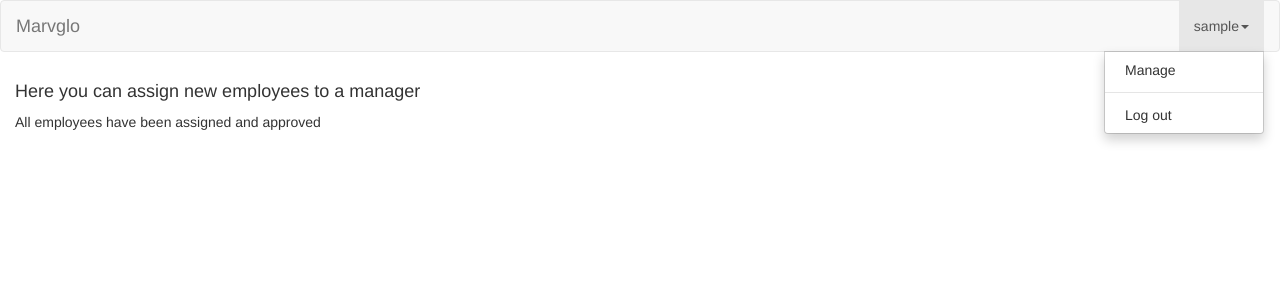
After one commit to nnkut/marvglo_crm, a Django app: page /manage/ in a window 1280 px wide, after a click that opens the changed part. The commit adds this page. Shown: the top 300 px of the page. Run offline with Django 3.2, Linux system fonts and the light colour scheme; a user stored in the database is signed in; tables that the repository leaves empty hold one stand-in row (values such as "Sample post"); some libraries are stand-ins or nearby versions.

Commit message:
Implement employee assignment and approval process

```diff
--- a/marvglo/models.py
+++ b/marvglo/models.py
@@ -12,7 +12,7 @@ class Employee(models.Model):
     admin_approved = models.BooleanField(default=False)
 
     def __str__(self):
-        return '[' + str(self.level) + '] ' + self.user.username
+        return self.user.username
 
 
 class SaleItem(models.Model):
--- a/marvglo/urls.py
+++ b/marvglo/urls.py
@@ -7,5 +7,6 @@ urlpatterns = [
     url(r'^transaction/(?P<transaction_id>[0-9]+)/', views.view_transaction),
     url(r'^transaction/submit', views.submit_transaction),
     url(r'^transaction/amend/(?P<transaction_id>[0-9]+)', views.amend_transaction),
+    url(r'^manage/', views.manage),
     url(r'^$', views.index),
 ]
--- a/marvglo/views.py
+++ b/marvglo/views.py
@@ -1,4 +1,6 @@
 import registration
+from django.contrib.auth.decorators import login_required
+from django.contrib.auth.models import User
 from django.dispatch import receiver
 from django.shortcuts import render, redirect
 from django.views.decorators.http import require_GET, require_POST
@@ -10,6 +12,12 @@ from marvglo_crm.settings import MAX_EMPLOYEE_LEVEL, PERSONAL_BONUS_COMMISSION,
 
 @require_GET
 def index(request):
+    if not request.user.is_authenticated:
+        ctx = {
+            'isAuthenticated': request.user.is_authenticated,
+        }
+        return render(request, 'marvglo/home.html', ctx)
+
     # Collect transactions for lower levels
     employee = request.user.employee
     transactions = []
@@ -17,11 +25,9 @@ def index(request):
     subEmployeeQueue = Queue.PriorityQueue()
     for sub_emp in list(employee.employee_set.all()):
         subEmployeeQueue.put(sub_emp)
-    # subEmployeeQueue.put(list(employee.employee_set.all()))
     while not subEmployeeQueue.empty():
         sub_employee = subEmployeeQueue.get()
         transactions.extend(list(sub_employee.transaction_set.all()))
-        # subEmployeeQueue.put(list(sub_employee.employee_set.all()))
         for sub_emp in list(sub_employee.employee_set.all()):
             subEmployeeQueue.put(sub_emp)
 
@@ -56,6 +62,7 @@ def register_new_player(sender, **kwargs):
     employee.save()
 
 
+@login_required(login_url='reg/login/')
 @require_GET
 def remove_transaction(request, transaction_id):
     try:
@@ -69,9 +76,11 @@ def remove_transaction(request, transaction_id):
     return redirect(index)
 
 
+@login_required(login_url='reg/login/')
 @require_GET
 def view_transaction(request, transaction_id):
     ctx = {
+        'employee': request.user.employee,
         'isAuthenticated': request.user.is_authenticated,
         'adminApproved': request.user.employee.admin_approved,
         'items': list(SaleItem.objects.all())
@@ -111,3 +120,28 @@ def amend_transaction(request, transaction_id):
         # did not even exist
         pass
     return redirect(index)
+
+
+@login_required(login_url='reg/login/')
+def manage(request):
+    if request.method == 'GET':
+        employees = Employee.objects.filter(admin_approved=False)
+        ctx = {
+            'employee': request.user.employee,
+            'isAuthenticated': request.user.is_authenticated,
+            'any_unassigned': len(list(employees)) != 0,
+            'unassigned_employees': list(employees),
+            'managers': list(Employee.objects.filter(level__lte=2))  # those who can manage lowest level employees
+        }
+        return render(request, 'marvglo/manage.html', ctx)
+    else:
+        try:
+            employee = Employee.objects.get(user=User.objects.get(username=request.POST['employee']))
+            manager = Employee.objects.get(user=User.objects.get(username=request.POST['manager']))
+            employee.boss = manager
+            employee.admin_approved = True
+            employee.save()
+        except:
+            #shit
+            pass
+        return redirect(manage)
--- a/templates/base.html
+++ b/templates/base.html
@@ -30,7 +30,7 @@
                     <li class="dropdown">
                       <a href="#" class="dropdown-toggle" data-toggle="dropdown" role="button" aria-haspopup="true" aria-expanded="false">{{ user.username }}<span class="caret"></span></a>
                       <ul class="dropdown-menu">
-                        <li><a href="/manage">Manage</a></li>
+                        <li {% ifequal employee.level 3 %}class="disabled"{% endifequal %}><a href="/manage">Manage</a></li>
                         <li role="separator" class="divider"></li>
                         <li><a href="/reg/logout">Log out</a></li>
                       </ul>
--- a/templates/marvglo/home.html
+++ b/templates/marvglo/home.html
@@ -84,8 +84,8 @@
                 </td>
                 <td>
                     {% if transaction.owner == employee %}
-                        <a href="/transaction/{{ transaction.id }}"><span class="glyphicon glyphicon-cog"></span></a>
-                        <a href="/transaction/remove/{{ transaction.id }}"><span class="glyphicon glyphicon-remove"></span></a>
+                        <a href="/transaction/{{ transaction.id }}"><span class="glyphicon glyphicon-cog">Amend</span></a>
+                        <a href="/transaction/remove/{{ transaction.id }}"><span class="glyphicon glyphicon-remove">Remove</span></a>
                     {% else %}
                         -
                     {% endif %}
--- /dev/null
+++ b/templates/marvglo/manage.html
@@ -0,0 +1,35 @@
+{% extends '../base.html' %}
+{% load static %}
+
+{% block title %} Marvglo - Manage Employees {% endblock %}
+{% block scripts %}
+
+{% endblock %}
+
+{% block content %}
+    <h4>Here you can assign new employees to a manager </h4>
+    {% if any_unassigned %}
+        <form class="form-inline" action="/manage/" method="post">
+        {% csrf_token %}
+            Assign
+            <label>
+                <select class="form-control" name="employee">
+                    {% for employee in unassigned_employees %}
+                        <option>{{ employee }}</option>
+                    {% endfor %}
+                </select>
+            </label>
+            To
+            <label>
+                <select class="form-control" name="manager">
+                    {% for manager in managers %}
+                        <option>{{ manager }}</option>
+                    {% endfor %}
+                </select>
+            </label>
+            <button type="submit" class="btn btn-default">Assign</button>
+        </form>
+    {% else %}
+        <p>All employees have been assigned and approved</p>
+    {% endif %}
+{% endblock %}
```
